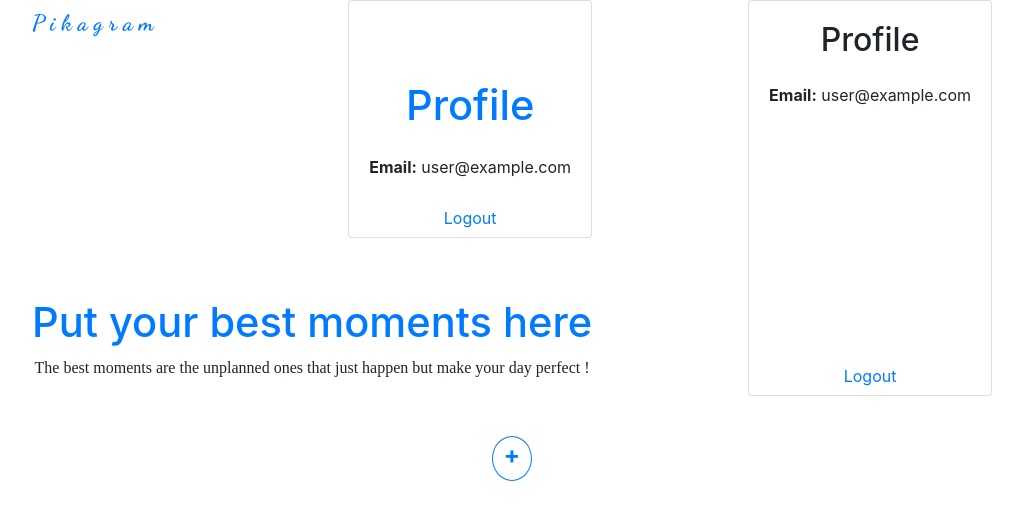
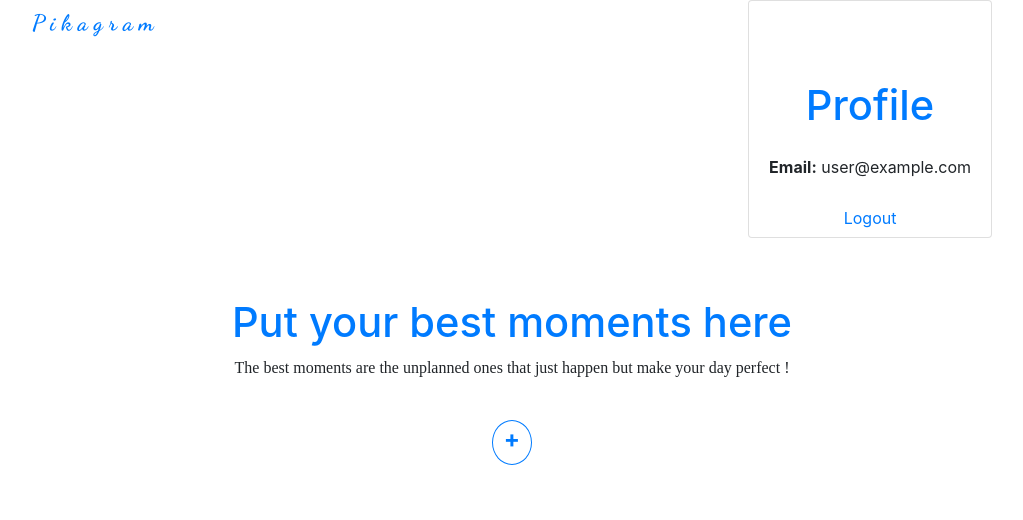
Before and after one commit to abhimishra01/pikagram, a React (Create React App) app: page /dashboard in a window 1280 px wide. Shown: the top 520 px of the page, without its empty margins (128-1151 px from the left). Built offline with nearby package versions, Linux system fonts and the light colour scheme; no server answers; the database is empty; sample sign-in values are in the browser's storage.

Commit message:
removed logout btn comp as its been added to title comp

```diff
--- a/src/comps/dashboard.js
+++ b/src/comps/dashboard.js
@@ -4,7 +4,6 @@ import UploadForm from './uploadForm';
 import ImageGrid from './imageGrid'
 import Modal from './modal';
 import CmtModal from './commentsModal';
-import LogoutBtn from './logoutBtn';
 
 const Dashboard = ()=> {
   const [selectedImg, setSelectedImg] = useState(null);
@@ -14,10 +13,7 @@ const Dashboard = ()=> {
 
   return (
     <div>
-      <div className="upperCont">
       <Title/>
-      <LogoutBtn/>
-      </div>
       <UploadForm/>
       <ImageGrid
       setComments={setComments}
```
